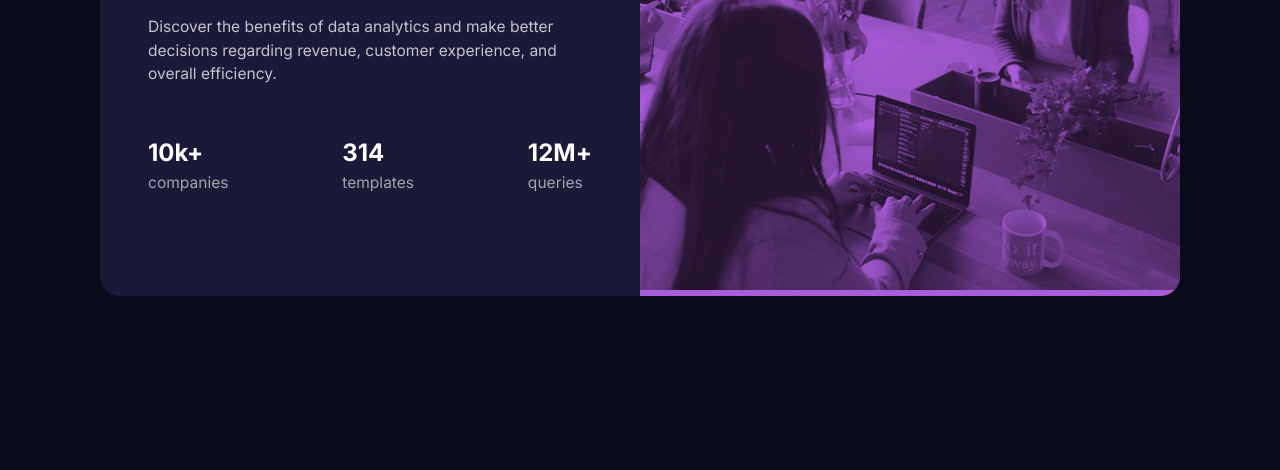
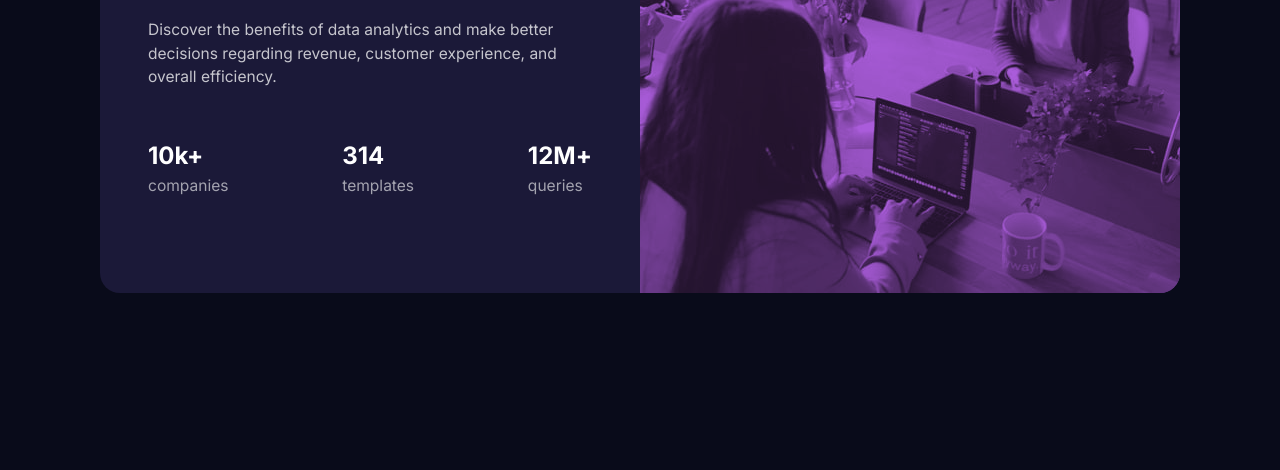
Before and after one commit to RoelofWobben/stats-card, a plain HTML site: page roelof.html in a window 1280 px wide. Shown: the part 330-800 px from the top of the page. Drawn offline with Linux system fonts and the light colour scheme.

Commit message:
Update roelof.css

```diff
--- a/roelof.css
+++ b/roelof.css
@@ -187,6 +187,9 @@ ul {
       width: 50%;
     }
 
+  img {
+    display: block;
+
 
 
   }
```
